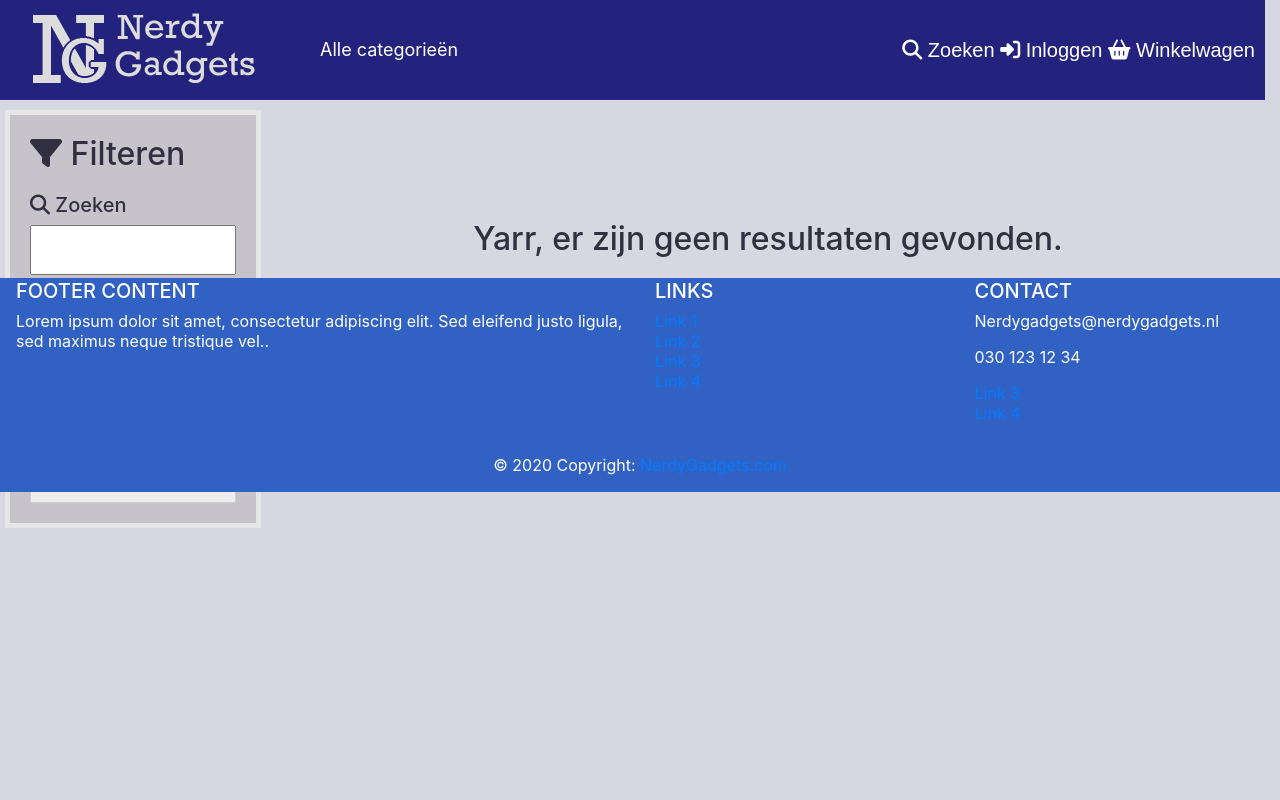
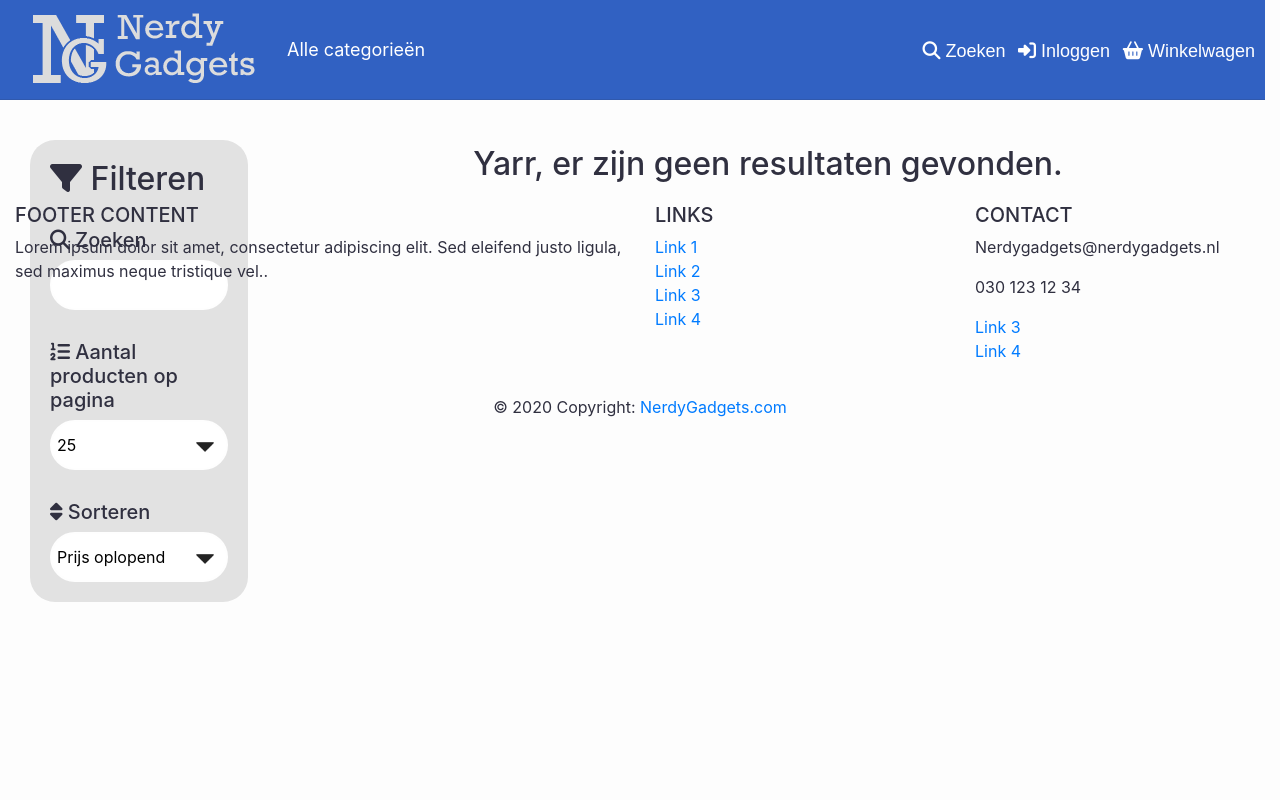
Before and after one commit to Leonvk/NerdyGadgets_i3, a PHP site: page /browse.php in a window 1280 px wide. Run offline with PHP 8.4, Linux system fonts and the light colour scheme; data that the repository does not hold is empty; some libraries are stand-ins or nearby versions; some web fonts are replaced.

Commit message:
Update Style.css

```diff
--- a/nerdygadgets/Public/CSS/Style.css
+++ b/nerdygadgets/Public/CSS/Style.css
@@ -1,27 +1,30 @@
 html {
-    background-color: rgba(215, 215, 225, 1) !important;
+    background-color:#fdfdfd !important;
+
 }
 
 body {
     overflow-x:hidden;
     color: #303040!important;
-    background-color: rgba(225, 225, 225, 1) !important;
+    background-color: rgba(240, 240, 240, 1) !important;
 }
 @font-face {
     font-family: MmrText;
     src: url(/Public/fonts/mmrtext.ttf);
 }
 select {
+    border-radius: 25px;
     margin: 50px;
     width: 100%;
     padding: 5px 35px 5px 5px;
     font-size: 16px;
-    border: 1px solid #CCC;
+    border: 2px solid #fefefe;
     height:50px;
     -webkit-appearance: none;
     -moz-appearance: none;
     appearance: none;
     background: url(../Img/mouse-hover-icon-22.jpg) 96% / 30px no-repeat #EEE;
+    background-color:#ffffff
 }
 
 a {
@@ -51,6 +54,8 @@ a:hover span {
     font-weight: bold;
 }
 input {
+    border-radius: 25px;
+    border: 2px solid #fefefe;
     font-family: pt-sans, sans-serif;
     height: 50px;
     font-size: 20px;
@@ -77,23 +82,24 @@ ul#ul-class-navigation li {
 #Header {
     position: fixed;
     top:0;
-    background-color: rgb(35, 35, 125);
+    background-color:#3161c2;
     width: 100%;
     height: 100px;
     z-index: 1;
-    border-bottom: 1px solid rgb(36, 41, 143);
+    border-bottom: 1px solid #3059ad;
 }
 #Content {
-    margin-top: 200px;
+    margin-top: 125px;
 }
 #FilterFrame {
+    border-radius: 25px;
     position: fixed;
-    width: 20%;
-    background-color: rgba(195, 190, 197, 0.8);
+    width: 17%;
+    background-color: #e2e2e2;
     float: left;
-    top:100px;
-    border: 5px solid rgb(230,230,230);
-    margin-left: 5px;
+    top:130px;
+    border: 0px solid #cfcfcf;
+    margin-left: 30px;
     margin-top: 10px;
     padding: 20px;
 }
@@ -238,7 +275,7 @@ ul#ul-class-navigation li {
     margin-right: 5px;
 }
 .Background {
-    background-color: rgba(215, 215, 225, 1);
+    /*background-color: #f1f1f1;*/
     width: 100%;
     height: 100%;
     position: absolute;
@@ -276,6 +313,8 @@ ul#ul-class-price li {
 }
 .HrefDecoration {
     color: #ffffff;
+    margin-left: 7px;
+    font-size: 18px;
 }
 .HrefDecoration:hover, .HrefDecoration:active {
     text-decoration: none;
@@ -458,14 +497,14 @@ ul#ul-class-price li {
     width: 1400px;
 }
 .FilterTopMargin {
-    margin-top: 20px;
+    margin-top: 30px;
 }
 #ProductFrame h6 {
     color: #858585;
 }
 #CategoriesBar {
     position: absolute;
-    left: 280px;
+    left: 240px;
 }
 #PageSelector {
     text-align: center;
@@ -524,16 +578,20 @@ ul#ul-class-price li {
     position: fixed;
 }
 .couponNumber{
-    width: 13%;
+    width: 60%;
 }
 .mandBottom{
     float: none;
 }
-.reclameMail{
-    width: 5%;
-    height: 40px;
+.actieMail {
+    width: auto;
+    height: auto;
+    margin-right: 5px;
 }
+<<<<<<< HEAD
 .to
+=======
+>>>>>>> parent of c993e17... Update Style.css
 .totaalBedrag{
     border-radius: 26px;
     background: #505060;
@@ -548,6 +606,7 @@ ul#ul-class-price li {
     background: #3161c2;
     color: #ffffff;
 }
+<<<<<<< HEAD
 .bestelbutton {
     float: left;
     width: 100%;
@@ -574,6 +633,8 @@ ul#ul-class-price li {
     transition-duration: 0.3s;
 
   }
+=======
+>>>>>>> parent of c993e17... Update Style.css
 .mandItemsOverzicht form {
     display: inline-block;
 
@@ -613,7 +674,14 @@ ul#ul-class-price li {
 .couponNumber{
     border: 2px solid #505060 !important;
 }
+<<<<<<< HEAD
 
+=======
+#DeleteButton {
+    float: right;
+    size: 10px 10px;
+}
+>>>>>>> parent of c993e17... Update Style.css
 .bestellenKolom1,.bestellenKolom2,.bestellenKolom3 {
     height: 50px;
 }
@@ -635,6 +703,7 @@ ul#ul-class-price li {
     width: 20%;
 }
 
+<<<<<<< HEAD
 #footer {
     clear: both;
     border: 1px groove #3161c2;
@@ -694,3 +763,6 @@ ul#ul-class-price li {
     left: 42%;
     transition-duration: 0.5s;
 }
+=======
+
+>>>>>>> parent of c993e17... Update Style.css
```
Also changed, not shown: other parts of nerdygadgets/Public/CSS/Style.css (+64 -18 lines).
